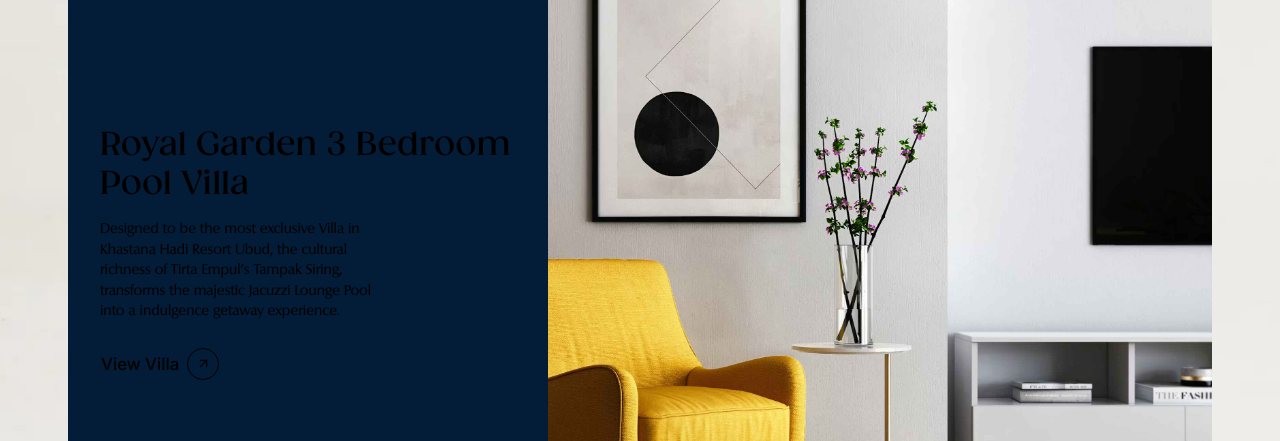
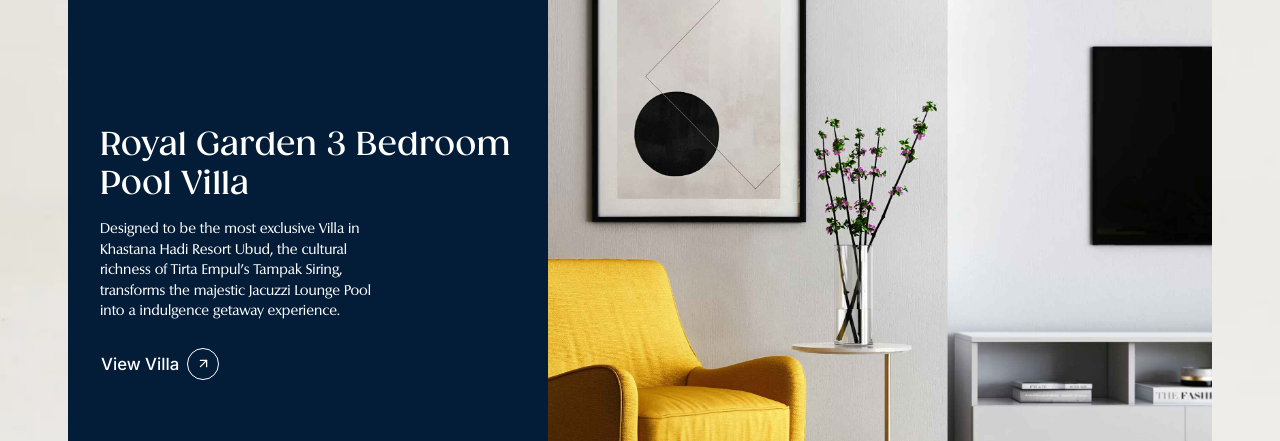
Before and after one commit to Fakhrialfi9/tiarahana, a React (Vite) app: page / in a window 1280 px wide. Shown: the part 3300-3741 px from the top of the page. Built offline with nearby package versions, Linux system fonts and the light colour scheme.

Commit message:
Update quotes.module.css
edit

```diff
--- a/src/assets/style/views/quotes.module.css
+++ b/src/assets/style/views/quotes.module.css
@@ -124,6 +124,7 @@
   font-family: "GazpachoMedium", sans-serif;
   font-size: 2rem;
   font-weight: 400;
+  color:white !important;
 }
 
 .description > p {
@@ -131,13 +132,14 @@
   font-family: "ColumbiaSerialRegular", sans-serif;
   font-size: 0.85rem;
   font-weight: 400;
+  color:white !important;
 }
 
 .direction > button {
   background-color: transparent;
   border-radius: 0;
   padding: 0.65rem 0;
-  color: var(--text-color-solid-0);
+  color:white !important;
   font-size: 1.05rem;
   font-weight: 500;
   gap: 0.5rem;
@@ -147,7 +149,7 @@
 .direction > button:hover {
   background-color: transparent;
   color: var(--text-color-solid-0);
-  border-bottom: 0.085rem solid var(--text-color-solid-0);
+  border-bottom: 0.085rem solid white !important;
   border-radius: 0;
 }
 
@@ -167,15 +169,15 @@
   padding: 0 !important;
   border-radius: 50%;
   background-color: transparent;
-  border: 0.085rem solid var(--text-color-solid-0);
-  color: var(--text-color-solid-0);
+  border: 0.085rem solid white !important;
+  color: white !important;
   transition: all 0.5s ease;
 }
 
 .direction > button:hover > code {
   border: 0.085rem solid var(--text-color-solid-0);
   background-color: var(--text-color-solid-0);
-  color: var(--primary-color);
+  color: white !important;
 }
 
 .direction > button:hover {
```
